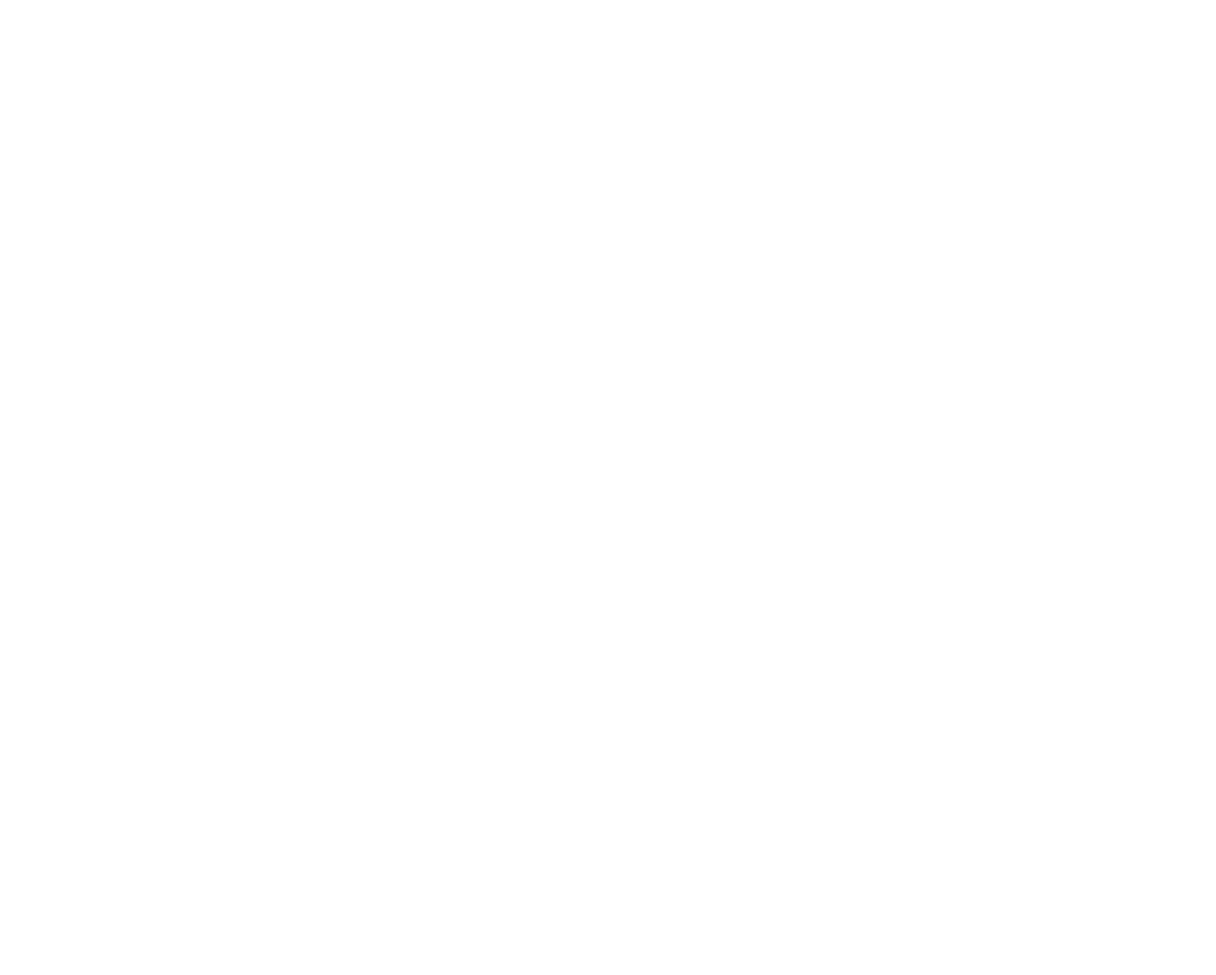
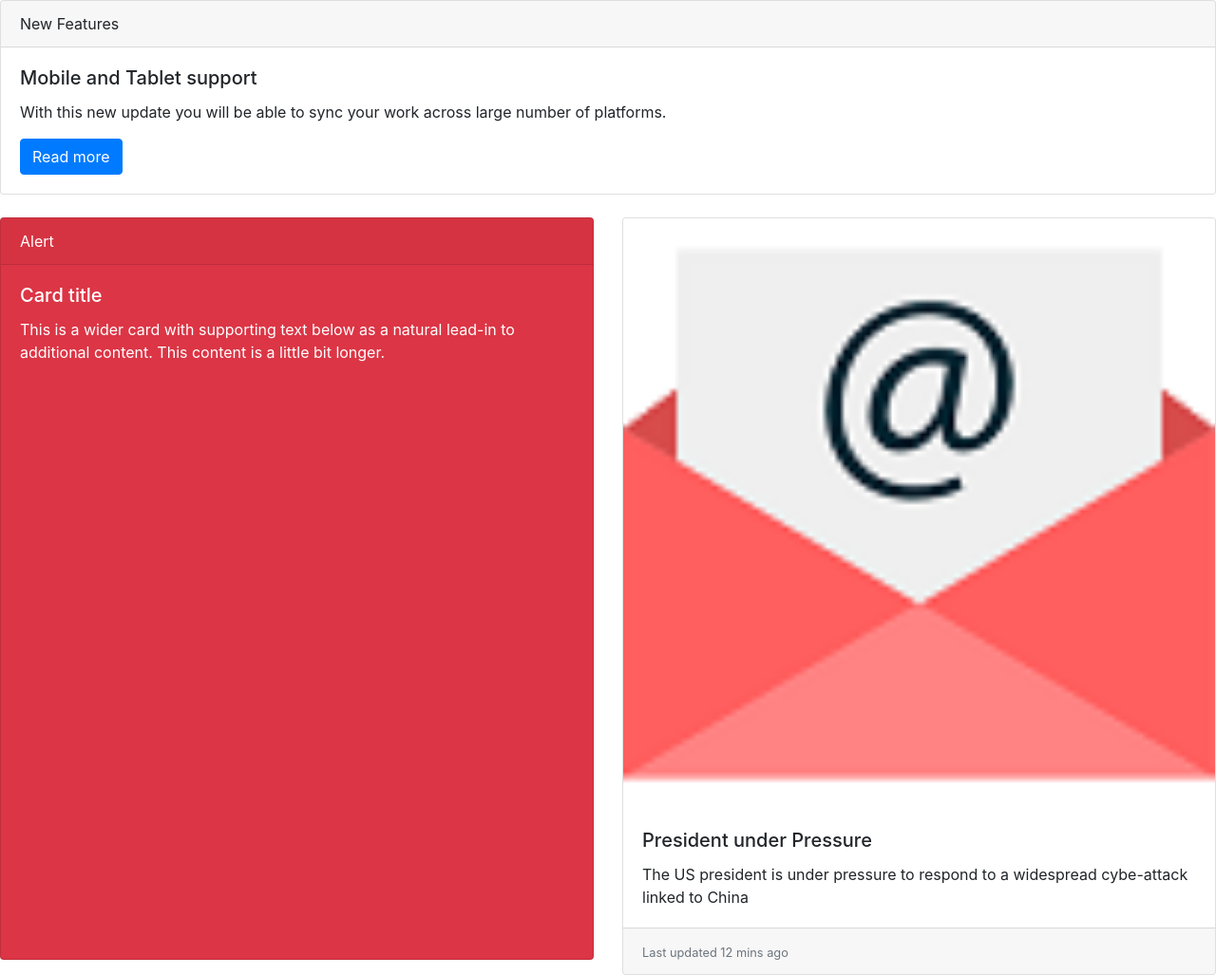
Before and after one commit to acciojob/bootstrap-card-swapnil-githu, a website: page main.html in a window 1280 px wide. Shown: the whole page at 95% size. Before the commit the page ends 800 px from the top, so only its background shows below. Drawn offline with nearby package versions, Linux system fonts and the light colour scheme.

Commit message:
solution

```diff
--- a/main.html
+++ b/main.html
@@ -1,16 +1,54 @@
-<!DOCTYPE html>
+<!doctype html>
+<html lang="en">
+  <head>
+    <!-- Required meta tags -->
+    <meta charset="utf-8">
+    <meta name="viewport" content="width=device-width, initial-scale=1, shrink-to-fit=no">
 
-<html>
+    <!-- Bootstrap CSS -->
+    <link rel="stylesheet" href="https://cdn.jsdelivr.net/npm/bootstrap@4.4.1/dist/css/bootstrap.min.css" integrity="sha384-Vkoo8x4CGsO3+Hhxv8T/Q5PaXtkKtu6ug5TOeNV6gBiFeWPGFN9MuhOf23Q9Ifjh" crossorigin="anonymous">
 
-<head>
-	<link rel="stylesheet" href="styles.css">
-</head>
 
-<body>
-	<!-- the entire body must be written by student -->
-    <script type="text/javascript" src="./script.js">
-</script>
+  </head>
+  <body>
+    <div class="card">
+		<div class="card-header">
+			New Features
+		</div>
+		<div class="card-body">
+			<h5 class="card-title">Mobile and Tablet support</h5>
+			<p class="card-text">With this new update you will be able to sync your work across large number of
+				platforms.</p>
+			<a href="#" class="btn btn-primary">Read more</a>
+		</div>
+	</div>
+<br>
 
-</body>
+    <div class="card-deck">
+        <div class="card text-white bg-danger mb-3" >
+            <div class="card-header">Alert</div>
+          <div class="card-body">
+            <h5 class="card-title">Card title</h5>
+            <p class="card-text">This is a wider card with supporting text below as a natural lead-in to additional content. This content is a little bit longer.</p>
+          </div>
 
+        </div>
+        <div class="card">
+          <img src="mail.png" class="card-img-top" alt="...">
+          <div class="card-body">
+            <h5 class="card-title">President under Pressure</h5>
+            <p class="card-text">The US president is under pressure to respond to a widespread cybe-attack linked to China</p>
+          </div>
+          <div class="card-footer">
+            <small class="text-muted">Last updated 12 mins ago</small>
+          </div>
+        </div>
+      </div>
+
+    <!-- Optional JavaScript -->
+    <!-- jQuery first, then Popper.js, then Bootstrap JS -->
+    <script src="https://code.jquery.com/jquery-3.4.1.slim.min.js" integrity="sha384-J6qa4849blE2+poT4WnyKhv5vZF5SrPo0iEjwBvKU7imGFAV0wwj1yYfoRSJoZ+n" crossorigin="anonymous"></script>
+    <script src="https://cdn.jsdelivr.net/npm/popper.js@1.16.0/dist/umd/popper.min.js" integrity="sha384-Q6E9RHvbIyZFJoft+2mJbHaEWldlvI9IOYy5n3zV9zzTtmI3UksdQRVvoxMfooAo" crossorigin="anonymous"></script>
+    <script src="https://cdn.jsdelivr.net/npm/bootstrap@4.4.1/dist/js/bootstrap.min.js" integrity="sha384-wfSDF2E50Y2D1uUdj0O3uMBJnjuUD4Ih7YwaYd1iqfktj0Uod8GCExl3Og8ifwB6" crossorigin="anonymous"></script>
+  </body>
 </html>
```
Also changed, not shown: mail.png (added), 1 other file.
